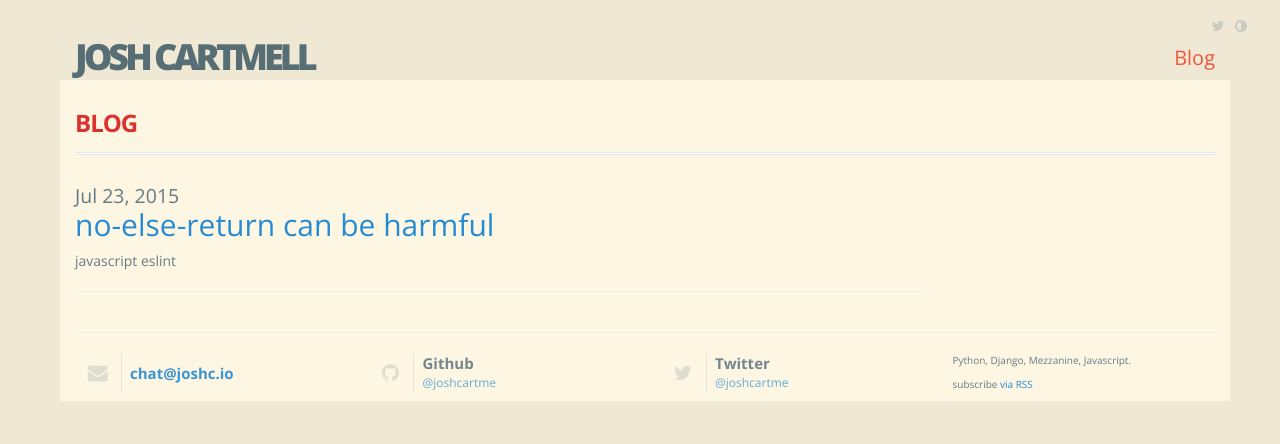
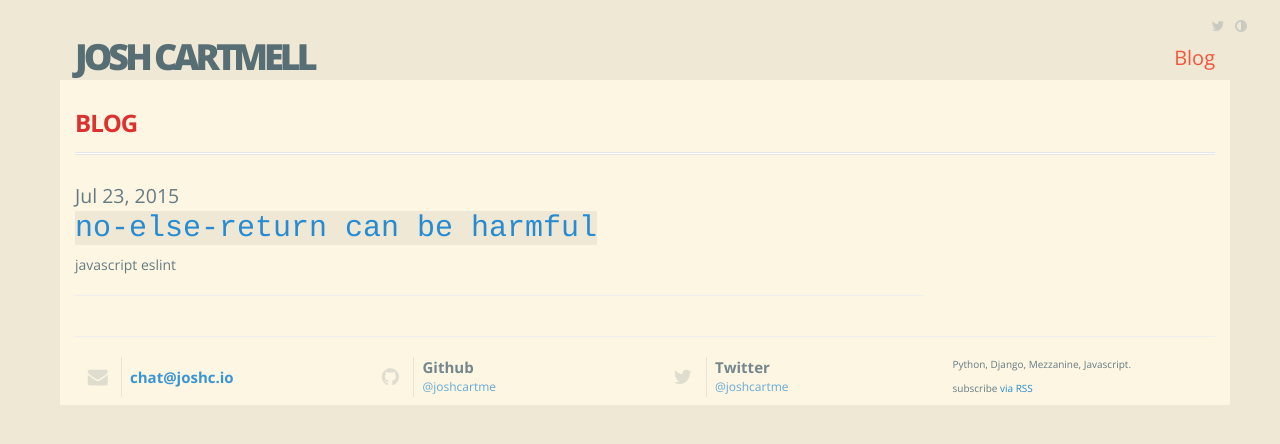
Before and after one commit to joshcartme/joshcartme.github.io, a Jekyll site: the page built from blog.html, in a window 1280 px wide. Shown: the top 444 px of the page. Built offline with Jekyll 4.4.1, drawn with Linux system fonts in a browser that asks for light colours; a script that is not in the unit is left out; comment, search, counter and statistics services are not loaded.

Commit message:
Blog list tweaks.

```diff
--- a/_sass/_joshcio.scss
+++ b/_sass/_joshcio.scss
@@ -43,6 +43,10 @@ html {
 }
 .default-content {
   font-size: 1.4em;
+  .post-link{
+    font-family: 'courier', monospace;
+    background-color: $base2;
+  }
 }
 .icons {
   position: fixed;
--- a/css/main.scss
+++ b/css/main.scss
@@ -63,7 +63,7 @@ $green:     #859900;
     color:$rebase0;
     * { color:$rebase0; }
     h1,h2,h3,h4,h5,h6 { color:$rebase1; border-color: $rebase0; }
-    a, a:active, a:visited { color: $blue; }
+    a, a:active, a:visited { color: $blue;}
 }
 @mixin accentize($accent) {
     a, a:active, a:visited, code.url { color: $accent; }
```
